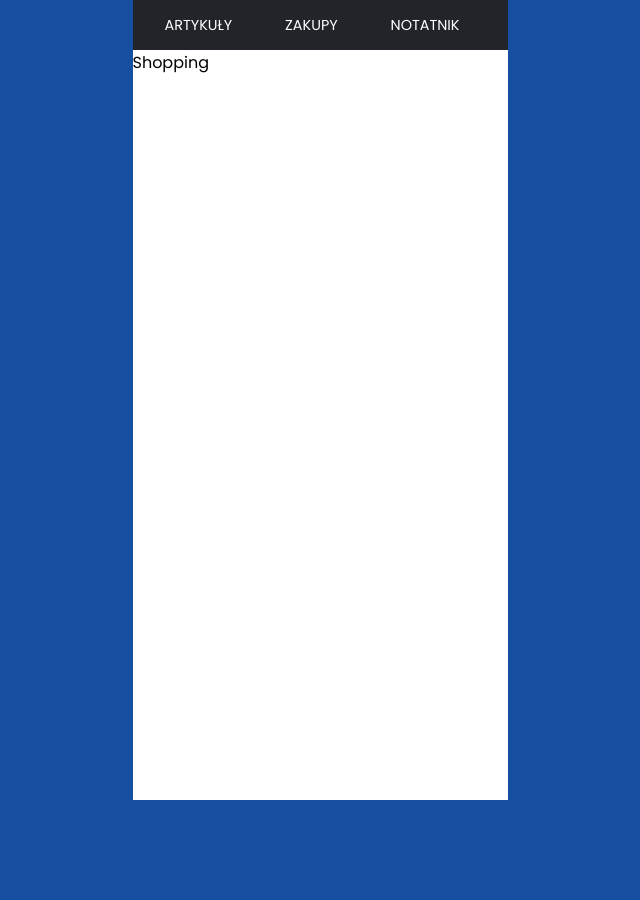
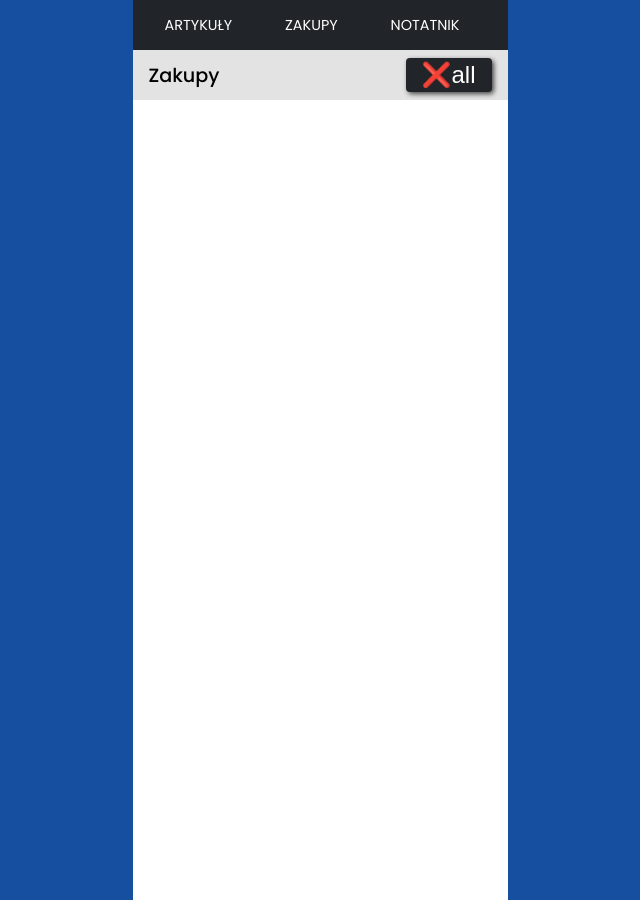
Before and after one commit to ajarek/react-81-vite-lista-zakupow-Router-6.10, a React (Vite) app: page /zakupy in a window 1280 px wide. Shown: the whole page, without its empty margins (320-960 px from the left). Before the commit the page ends 800 px from the top, so only its background shows below. Built offline with nearby package versions, Linux system fonts and the light colour scheme.

Commit message:
added list to Shopping

```diff
--- a/src/components/CheckboxList/CheckboxList.css
+++ /dev/null
@@ -1,5 +0,0 @@
- input[type="checkbox"]{
-  width: 30px;
-  height: 30px;
-  cursor: pointer;
-}
--- a/src/components/List/List.css
+++ b/src/components/List/List.css
@@ -18,3 +18,8 @@
   margin-left: 0.5rem;
   font-size: 1.2rem;
 }
+input[type="checkbox"]{
+  width: 30px;
+  height: 30px;
+  cursor: pointer;
+}
--- a/src/pages/Home/Home.css
+++ b/src/pages/Home/Home.css
@@ -23,6 +23,7 @@
 .title-home button{
   padding:0.2rem 1rem;
   background-color: var(--dark);
+  color: var(--white);
   border: none;
   border-radius: 4px;
   cursor: pointer;
--- a/src/pages/Home/Home.jsx
+++ b/src/pages/Home/Home.jsx
@@ -20,7 +20,7 @@ const Home = () => {
     <div className='home'>
       <div className='title-home'>
         <span>Lista Artykułów</span>
-        <button onClick={saveLocalStorage}>🛒</button>
+        <button onClick={saveLocalStorage}>🛒 add</button>
       </div>
       <List
         array={food}
--- a/src/pages/Shopping/Shopping.css
+++ b/src/pages/Shopping/Shopping.css
@@ -0,0 +1,32 @@
+.shopping {
+  width: 100%;
+  min-height: 100vh;
+  position: relative;
+
+}
+.title-shopping{
+  position: fixed;
+  top: 50px;
+  height: 50px;
+  width: 375px;
+  display: flex;
+  align-items: center;
+  justify-content: space-between;
+  background: var(--grey);
+  padding:0 1rem;
+
+}
+.title-shopping span{
+  font-size: 1.2rem;
+  font-weight: 500;
+}
+.title-shopping button{
+  padding:0.2rem 1rem;
+  background-color: var(--dark);
+  color: var(--white);
+  border: none;
+  border-radius: 4px;
+  cursor: pointer;
+  font-size: 1.5rem;
+  box-shadow: 2px 2px 5px rgba(0,0,0,0.7);
+}
--- a/src/pages/Shopping/Shopping.jsx
+++ b/src/pages/Shopping/Shopping.jsx
@@ -1,8 +1,36 @@
 import React from 'react'
+import { useNavigate } from 'react-router-dom'
+import {fetchStorage, deleteStorage} from '../../helper/localStorage'
 import './Shopping.css'
 const Shopping = () => {
+  const navigate = useNavigate();
+  const shopping = fetchStorage('food')||[]
   return (
-    <div>Shopping</div>
+    <div className="shopping">
+      <div className='title-shopping'>
+        <span>Zakupy</span>
+        <button onClick={()=>{deleteStorage('food');navigate('/')}} >❌all</button>
+      </div>
+    <ul className='list'>
+      {shopping.map((el)=>{
+        return (
+          <li
+          key={el.id}
+          className='li'
+        >
+          <div className='li-info-wrapper'>
+            <img
+              src={el.image}
+              alt={el.name}
+            />{' '}
+            <span>{el.name}</span>
+          </div>
+          <button>❌</button>
+        </li>
+        )
+      })}
+    </ul>
+    </div>
   )
 }
 
```
Also changed, not shown: src/components/CheckboxList/CheckboxList.jsx (deleted, +0 -25 lines).
